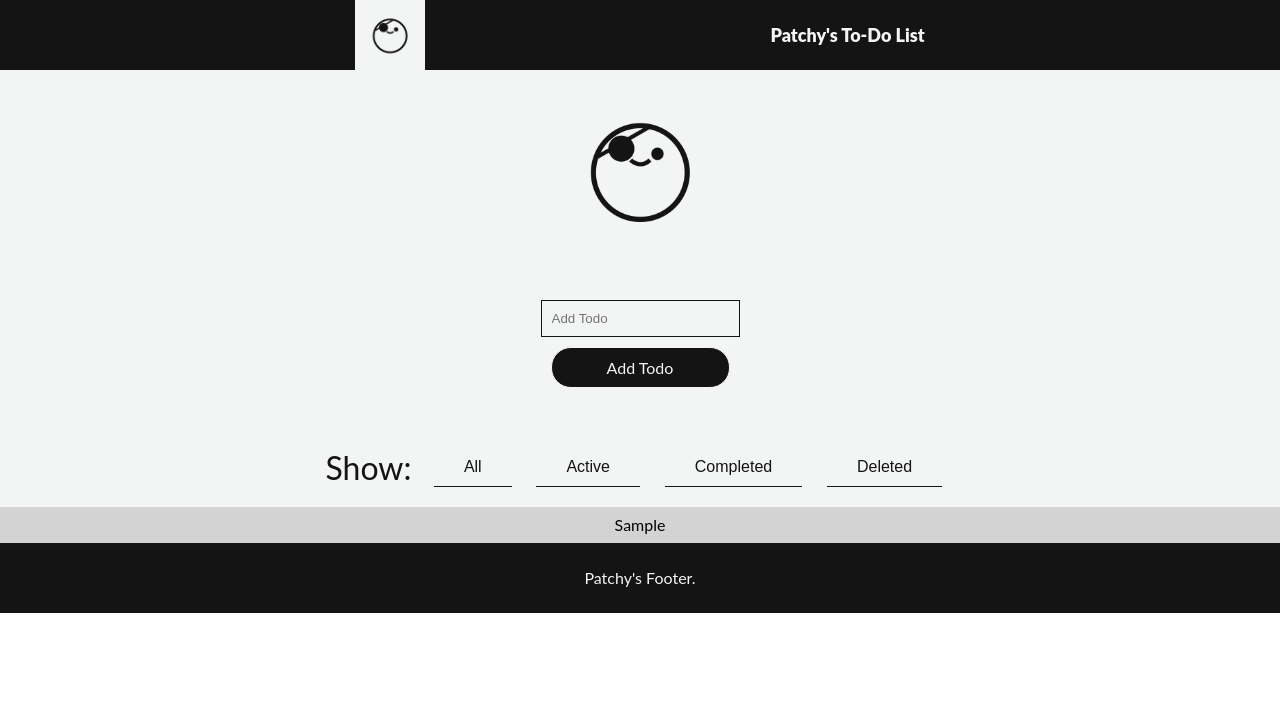
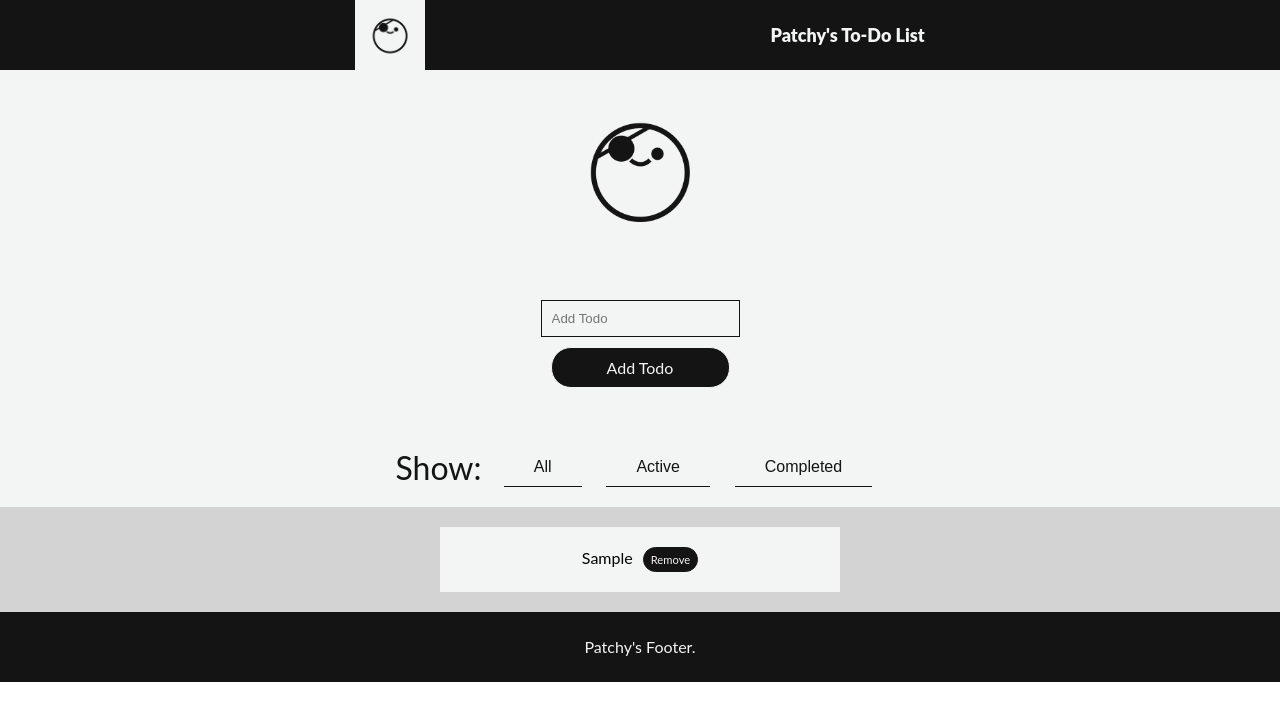
Before and after one commit to miklo88/ReactRedux-TODO, a React (Create React App) app: page / in a window 1280 px wide. Both pictures are taken after typing "Sample" into the empty fields and a click on the button "Add Todo". Shown: the top 720 px of the page. Built offline with nearby package versions, Linux system fonts and the light colour scheme.

Commit message:
styling added to todo buttons. could seriously just sit and style buttons all day. now to finish this functionality. onClick line through will happen and alert of are you sure you want to delete will pop up.

```diff
--- a/src/components/landing/MainContent.js
+++ b/src/components/landing/MainContent.js
@@ -17,7 +17,6 @@ export default function MainContent() {
         <FilterLink filter={VisibilityFilters.SHOW_COMPLETED}>
           Completed
         </FilterLink>
-        <FilterLink filter={VisibilityFilters.SHOW_REMOVED}>Deleted</FilterLink>
       </div>
     </div>
   );
--- a/src/components/todos/Todo.js
+++ b/src/components/todos/Todo.js
@@ -1,7 +1,9 @@
 import React from "react";
 import PropTypes from "prop-types";
-// A TODO component.
+import "./Todo.scss";
+// the TODO where it renders a single todo.
 const Todo = ({ onClick, completed, text }) => (
+  <div className='todo-container'>
     <li
       className='todo'
       onClick={onClick}
@@ -10,7 +12,9 @@ const Todo = ({ onClick, completed, text }) => (
       }}
     >
       {text}
+      <button className='delete-todo-btn'>Remove</button>
     </li>
+  </div>
 );
 
 Todo.propTypes = {
--- a/src/components/todos/TodoCard.js
+++ b/src/components/todos/TodoCard.js
@@ -2,7 +2,7 @@ import { connect } from "react-redux";
 import { toggleTodo } from "../../redux/actions";
 import TodoList from "./TodoList";
 import { VisibilityFilters } from "../../redux/actions";
-///Card rendering TODOS to the client.
+///Card rendering TODOS category filters to the client.
 const TodoCard = (todos, filter) => {
   switch (filter) {
     case VisibilityFilters.SHOW_ALL:
@@ -11,9 +11,6 @@ const TodoCard = (todos, filter) => {
       return todos.filter((t) => t.completed);
     case VisibilityFilters.SHOW_ACTIVE:
       return todos.filter((t) => !t.completed);
-    //show removed todos? another render place?
-    case VisibilityFilters.SHOW_REMOVED:
-      return todos.filter((t) => !t.remove);
     default:
       throw new Error("Unknown filter: " + filter);
   }
--- a/src/components/todos/todo.scss
+++ b/src/components/todos/todo.scss
@@ -1,21 +1,25 @@
+@import "../styles/mixins.scss";
+@import "../styles/variables.scss";
+
 .todo-container {
-  display: block;
-  background-color: whitesmoke;
+  display: flex;
+  justify-content: center;
+  align-items: center;
+  background-color: $lightTheme;
   height: 100%;
-  width: 100%;
-  padding: 20px;
+  width: 400px;
   margin: 10px;
-  .todo-form {
-    display: flex;
-    flex-direction: column;
-    justify-content: center;
-    align-items: center;
-    background-color: lightblue;
-    .input-field {
-      padding: 20px;
-    }
-    .input-text {
-      color: red;
+  .todo {
+    width: 75%;
+    height: auto;
+    // background-color: red;
+    padding: 20px 30px;
+    .delete-todo-btn {
+      @include appButton;
+      border: 1px solid $darkTheme;
+      font-size: 0.7rem;
+      padding: 5px 7px;
+      margin-left: 10px;
     }
   }
 }
--- a/src/redux/actions/index.js
+++ b/src/redux/actions/index.js
@@ -9,11 +9,6 @@ export const addTodo = (text) => ({
 export const setVisibilityFilter = (filter) => ({
   type: "SET_VISIBILITY_FILTER",
   filter,
-});
-//deleting a todo from the state
-export const removeTodo = (id) => ({
-  type: "REMOVE_TODO",
-  id,
 });
 // toggling the todo
 export const toggleTodo = (id) => ({
```
Lines whose indentation alone changed are shown as unchanged.
